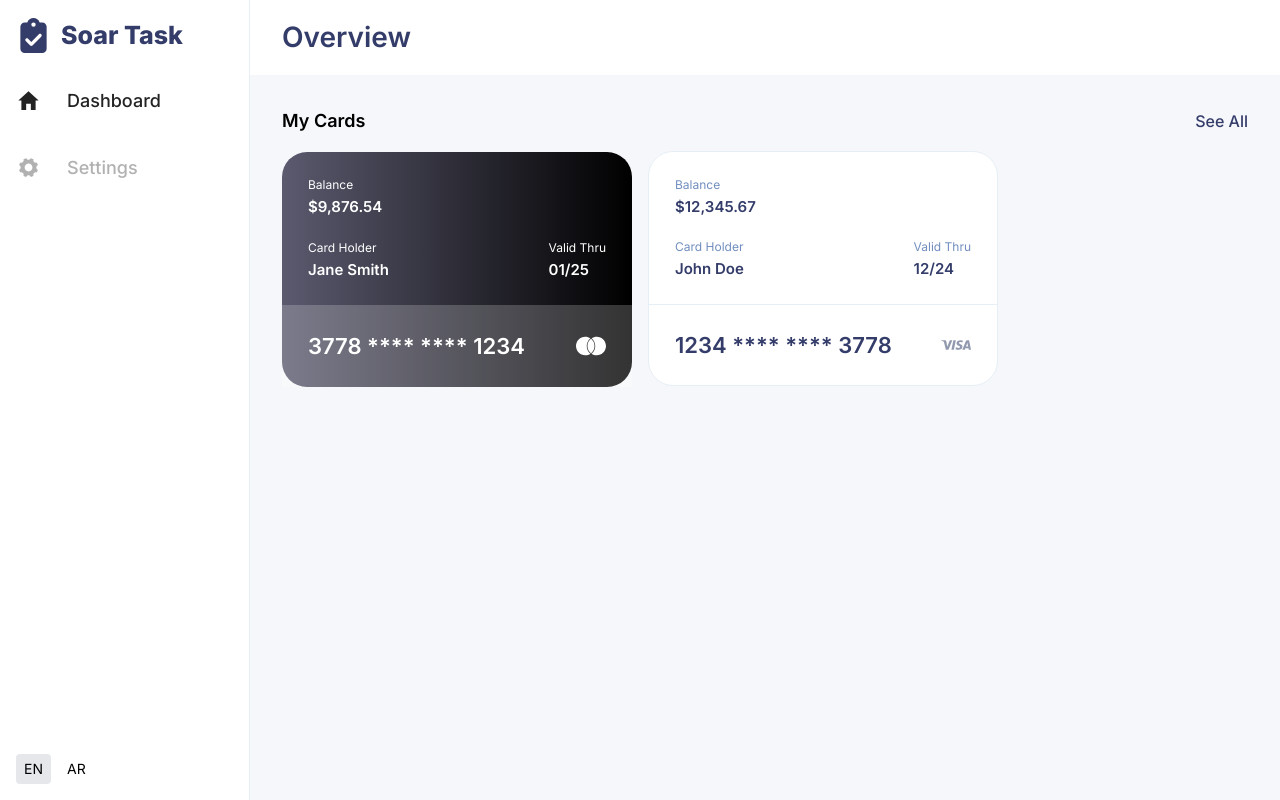
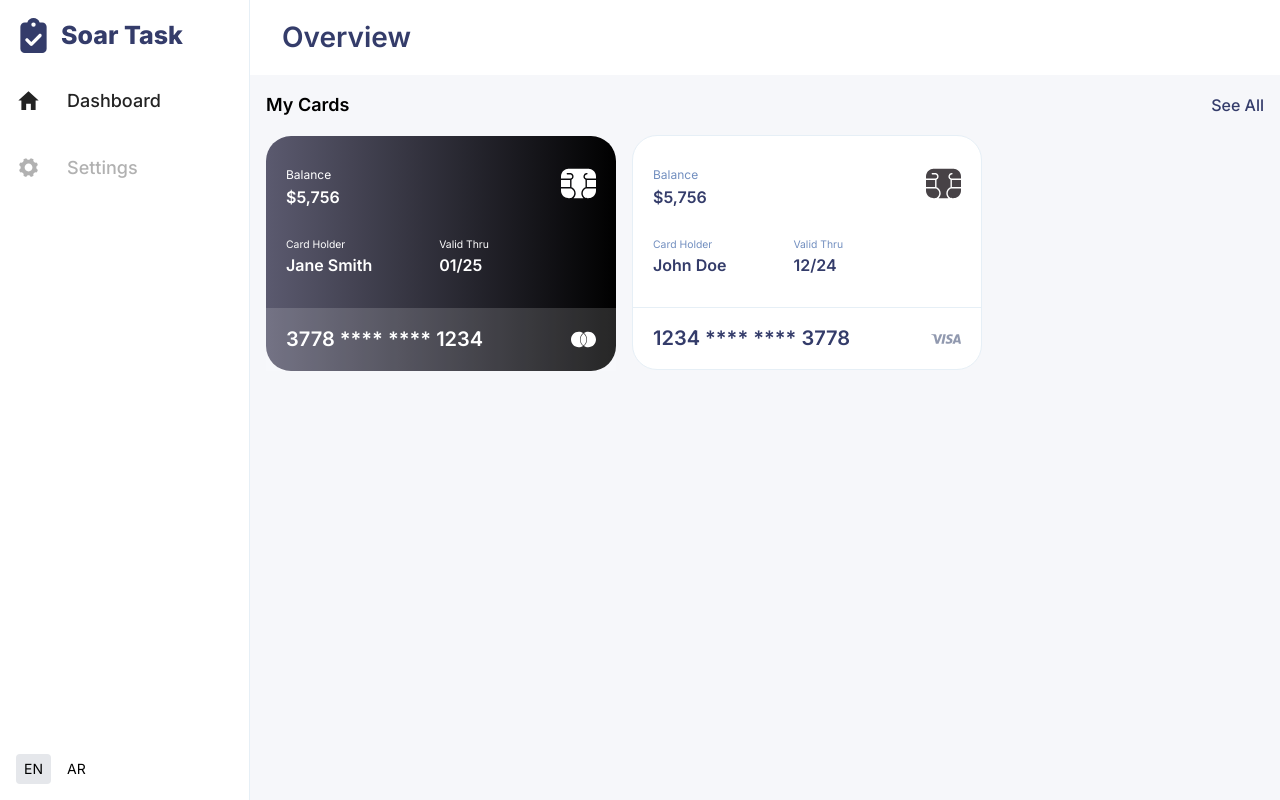
Before and after one commit to mubashir-irfan/soar_assessment_poc, a React (Create React App) app: page / in a window 1280 px wide. Built offline with nearby package versions, Linux system fonts and the light colour scheme.

Commit message:
card ui fixes
Signed-off-by: Muhammad Mubashir Irfan <mubashir.irfan37@gmail.com>

```diff
--- a/src/Dashboard/Dashboard.tsx
+++ b/src/Dashboard/Dashboard.tsx
@@ -45,7 +45,7 @@
   }
 
   return (
-    <div className="flex flex-col">
+    <div className="flex flex-col bg-background-white sm:bg-background-light">
       {/* Cards Section */}
       <section className="overflow-x-auto whitespace-nowrap p-4">
         <div className="flex items-center justify-between mb-4">
@@ -54,7 +54,7 @@
         </div>
 
         {cards.map((card, index) => (
-          <div key={index} className="inline-block mr-4 last:mr-0">
+          <div key={index} className="inline-block me-4 last:me-0">
             <Card card={card} />
           </div>
         ))}
--- a/src/components/Card.tsx
+++ b/src/components/Card.tsx
@@ -1,10 +1,12 @@
 // src/components/Card.tsx
 
 import React from 'react';
-import { formatCurrency } from '../utils';
-import { SoarCardType, CardVendor } from '../types';
+import { useTranslation } from 'react-i18next'; // Import useTranslation hook
 import { RiVisaLine } from 'react-icons/ri';
 import { SiMastercard } from 'react-icons/si';
+import { CardChip } from '.';
+import { CardVendor, SoarCardType } from '../types';
+import { formatCurrency } from '../utils';
 
 interface CardProps {
   card: {
@@ -19,12 +21,13 @@
 
 function Card({ card }: CardProps) {
   const isPremium = card.type === SoarCardType.SOAR_PREMIUM;
+  const { t } = useTranslation(); // Initialize useTranslation hook
 
   const renderCardLogo = () => {
     if (card.vendor === CardVendor.MASTERCARD) {
       return (
         <SiMastercard
-          size={30}
+          size={25}
           color={isPremium ? 'white' : '#9199AF80'}
           style={{ opacity: isPremium ? 1 : 0.5 }}
         />
@@ -37,32 +40,35 @@
 
   return (
     <div
-      className={`flex flex-col rounded-[1.5625rem] w-[16.5rem] min-w-[16.5rem] sm:w-[21.875rem] sm:min-w-[21.875rem] h-[10.625rem] sm:h-[14.6875rem] ${
+      className={`flex flex-col rounded-[1rem] sm:rounded-[1.5625rem] w-[16.5rem] min-w-[16.5rem] sm:w-[21.875rem] sm:min-w-[21.875rem] h-[10.625rem] sm:h-[14.6875rem] ${
         isPremium
           ? 'bg-gradient-to-r from-[#5B5A6F] to-[#000000]'
           : 'bg-white text-[#718EBF] border border-border-light'
       }`}
     >
-      <div className="px-[1.625rem] py-[1.5rem] flex-grow flex flex-col justify-between">
+
+      <div className="px-[1.25rem] py-2 sm:py-4 flex-grow flex flex-col justify-around">
         <div className="flex justify-between items-start">
           <div>
-            <div className={`text-[0.75rem] font-normal ${isPremium ? 'text-white' : 'text-[#718EBF]'}`}>Balance</div>
+            <div className={`text-[0.65rem] sm:text-[0.75rem] font-normal ${isPremium ? 'text-white' : 'text-[#718EBF]'}`}>{t('card.balance')}</div>
             <div
-              className={`text-[0.9375rem] font-semibold ${
+              className={`text-base sm:text-[1.25rem] sm:text-base font-semibold ${
                 isPremium ? 'text-white' : 'text-soar'
               }`}
             >
               {formatCurrency(card.balance)}
             </div>
           </div>
-          <div>{/* Placeholder for chip icon */}</div>
+          <div className={`w-[1.8125rem] h-[1.8125rem] sm:w-[2.1875rem] sm:h-[2.1875rem] ${isPremium ? 'text-white' : 'text-[#474246]'}`}>
+            <CardChip />
+          </div>
         </div>
 
-        <div className="flex justify-between">
+        <div className="flex gap-[3.35rem] sm:gap-[4.1875rem]">
           <div>
-            <div className={`text-[0.75rem] font-normal ${isPremium ? 'text-white' : 'text-[#718EBF]'}`}>Card Holder</div>
+            <div className={`text-[0.65rem] sm:text-[0.75rem]font-normal ${isPremium ? 'text-white' : 'text-[#718EBF]'}`}>{t('card.cardHolder')}</div>
             <div
-              className={`text-[0.9375rem] font-semibold ${
+              className={`text-[0.8125rem] sm:text-base font-semibold ${
                 isPremium ? 'text-white' : 'text-soar'
               }`}
             >
@@ -70,9 +76,9 @@
             </div>
           </div>
           <div>
-            <div className={`text-[0.75rem] font-normal ${isPremium ? 'text-white' : 'text-[#718EBF]'}`}>Valid Thru</div>
+            <div className={`text-[0.65rem] sm:text-[0.75rem]font-normal ${isPremium ? 'text-white' : 'text-[#718EBF]'}`}>{t('card.validThru')}</div>
             <div
-              className={`text-[0.9375rem] font-semibold ${
+              className={`text-[0.8125rem] sm:text-base font-semibold ${
                 isPremium ? 'text-white' : 'text-soar'
               }`}
             >
@@ -83,12 +89,12 @@
       </div>
 
       <div
-        className={`flex justify-between px-[1.625rem] ${isPremium ? 'py-[1.5rem]' : 'py-[1.4375rem]'} items-center w-full ${
-          isPremium ? 'bg-white/20' : 'border-t border-border-light'
+        className={`flex justify-between px-[1.25rem] ${isPremium ? 'py-[1rem]' : 'py-[0.75rem] sm:py-[0.9375rem]'} items-center w-full ${
+          isPremium ? 'bg-white/15' : 'border-t border-border-light'
         }`}
       >
         <div
-          className={`text-[1.375rem] font-semibold ${
+          className={`text-base sm:text-[1.25rem] font-semibold ${
             isPremium ? 'text-white' : 'text-soar'
           }`}
         >
--- /dev/null
+++ b/src/components/CardChip.tsx
@@ -0,0 +1,36 @@
+import { SVGProps } from 'react'
+
+function CardChip(props: SVGProps<SVGSVGElement>) {
+  return (
+    <svg
+      viewBox="0 0 300 300"
+      fill="none"
+      xmlns="http://www.w3.org/2000/svg"
+      preserveAspectRatio="xMidYMid meet"
+      {...props}
+    >
+      <g transform="translate(0.000000,300.000000) scale(0.100000,-0.100000)" fill="currentColor">
+        <path d="M500 2744 c-177 -38 -348 -171 -429 -334 -54 -111 -71 -194 -71 -357
+          l0 -133 408 0 c403 0 408 0 452 23 132 66 132 248 0 315 -40 20 -59 22 -192
+          22 -135 0 -150 2 -168 20 -26 26 -25 55 1 81 20 20 29 20 187 17 144 -3 173
+          -6 213 -24 213 -99 239 -397 45 -520 l-45 -29 -1 -320 0 -320 67 -35 c161 -83
+          277 -268 290 -460 9 -132 -38 -269 -134 -392 l-44 -58 421 0 421 0 -44 58
+          c-96 123 -143 260 -134 392 13 192 130 378 292 461 l65 34 0 320 -1 320 -45
+          29 c-124 78 -167 243 -99 381 43 90 130 149 234 162 41 5 52 2 70 -16 11 -11
+          21 -30 21 -41 0 -29 -35 -60 -68 -60 -15 0 -48 -10 -72 -22 -132 -67 -132
+          -249 0 -315 44 -23 49 -23 452 -23 l408 0 0 133 c0 163 -17 246 -71 356 -82
+          167 -251 298 -434 336 -101 21 -1896 21 -1995 -1z" />
+        <path d="M0 1500 l0 -300 390 0 390 0 0 300 0 300 -390 0 -390 0 0 -300z" />
+        <path d="M2220 1500 l0 -300 390 0 390 0 0 300 0 300 -390 0 -390 0 0 -300z" />
+        <path d="M0 948 c0 -78 6 -162 15 -203 38 -182 170 -352 335 -434 117 -57 203
+          -73 370 -69 125 3 139 6 189 32 154 80 253 280 224 450 -23 136 -119 273 -228
+          326 l-50 25 -427 3 -428 3 0 -133z" />
+        <path d="M2130 1063 c-138 -48 -252 -204 -267 -367 -15 -165 83 -347 228 -422
+          50 -26 64 -29 189 -32 167 -4 253 12 370 69 165 82 297 252 335 434 9 41 15
+          125 15 203 l0 132 -412 0 c-348 -1 -420 -3 -458 -17z" />
+      </g>
+    </svg>
+  )
+}
+
+export default CardChip;
--- a/src/components/Layout.tsx
+++ b/src/components/Layout.tsx
@@ -32,11 +32,11 @@
   return (
     <div dir={dir} className="min-h-screen flex">
       <div className="hidden sm:block bg-background-white">
-        <Navbar />
+      <Navbar />
       </div>
 
       <div className="flex-grow flex flex-col bg-background-white">
-        <header className="p-4 flex items-center justify-between sm:justify-start border-b border-border-light dark:border-border-dark sm:border-b-0">
+        <header className="p-4 flex items-center justify-between sm:justify-start sm:border-b sm:border-border-light dark:border-border-dark sm:border-b-0">
           <div className="sm:hidden">
             <AiOutlineMenu size={18} className="text-soar" />
           </div>
@@ -44,7 +44,7 @@
             {t(getHeaderTitle())}
           </h1>
         </header>
-        <main className="flex-grow p-4 bg-background-light">
+        <main className="flex-grow bg-background-light">
           {children}
         </main>
       </div>
--- a/src/components/index.ts
+++ b/src/components/index.ts
@@ -3,3 +3,4 @@
 export {default as Layout} from './Layout';
 export {default as LanguageSwitcher} from './LanguageSwitcher';
 export {default as Card} from './Card';
+export {default as CardChip} from './CardChip';
--- a/src/i18n/ar.json
+++ b/src/i18n/ar.json
@@ -7,6 +7,11 @@
       "title": "أحدث المعاملات",
       "noTransactions": "لا توجد معاملات حديثة."
     }
+  },
+  "card": {
+    "balance": "الرصيد",
+    "cardHolder": "حامل البطاقة",
+    "validThru": "صالح حتى"
   },
   "settings": {
     "settings": "الإعدادات",
--- a/src/i18n/en.json
+++ b/src/i18n/en.json
@@ -7,6 +7,11 @@
       "title": "Recent Transactions",
       "noTransactions": "No recent transactions."
     }
+  },
+  "card": {
+    "balance": "Balance",
+    "cardHolder": "Card Holder",
+    "validThru": "Valid Thru"
   },
   "settings": {
     "settings": "Settings",
--- a/src/services/mockData.ts
+++ b/src/services/mockData.ts
@@ -28,7 +28,7 @@
         cardNumber: '3778 **** **** 1234',
         expiryDate: '01/25',
         vendor: CardVendor.MASTERCARD, // Updated to vendor
-        balance: 9876.54,
+        balance: 5756,
         cardHolder: 'Jane Smith',
         validThru: '01/25',
         logo: '/mastercard.svg',
@@ -38,7 +38,7 @@
         cardNumber: '1234 **** **** 3778',
         expiryDate: '12/24',
         vendor: CardVendor.VISA, // Updated to vendor
-        balance: 12345.67,
+        balance: 5756,
         cardHolder: 'John Doe',
         validThru: '12/24',
         logo: '/visa.svg',
--- a/src/utils/index.ts
+++ b/src/utils/index.ts
@@ -2,6 +2,7 @@
     return new Intl.NumberFormat('en-US', {
       style: 'currency',
       currency: 'USD',
-      currencyDisplay: 'symbol', // Use symbol ($) instead of code (USD)
+      currencyDisplay: 'symbol',
+      maximumFractionDigits: 0, // Set maximum fraction digits to 0
     }).format(amount);
   }
```
